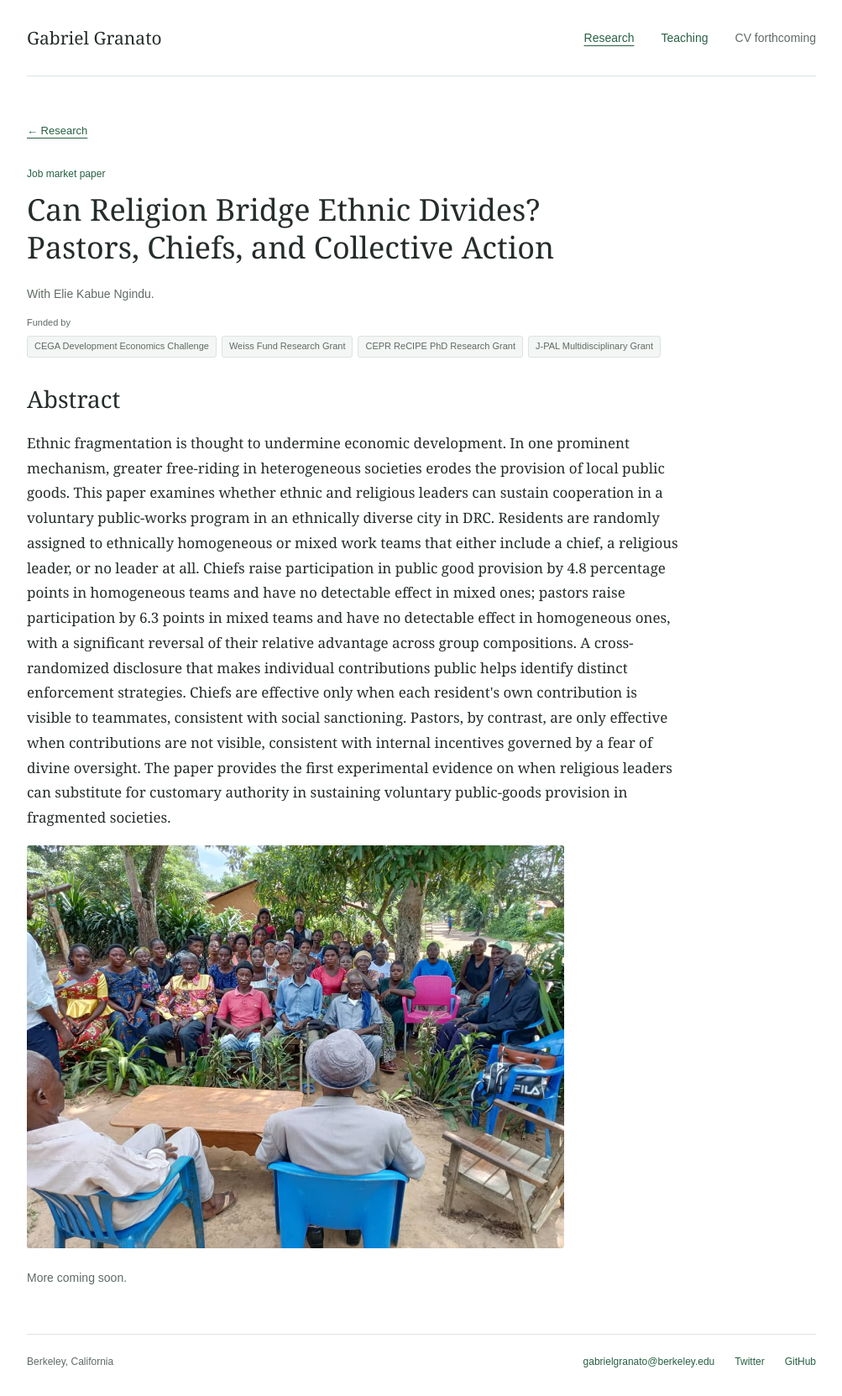
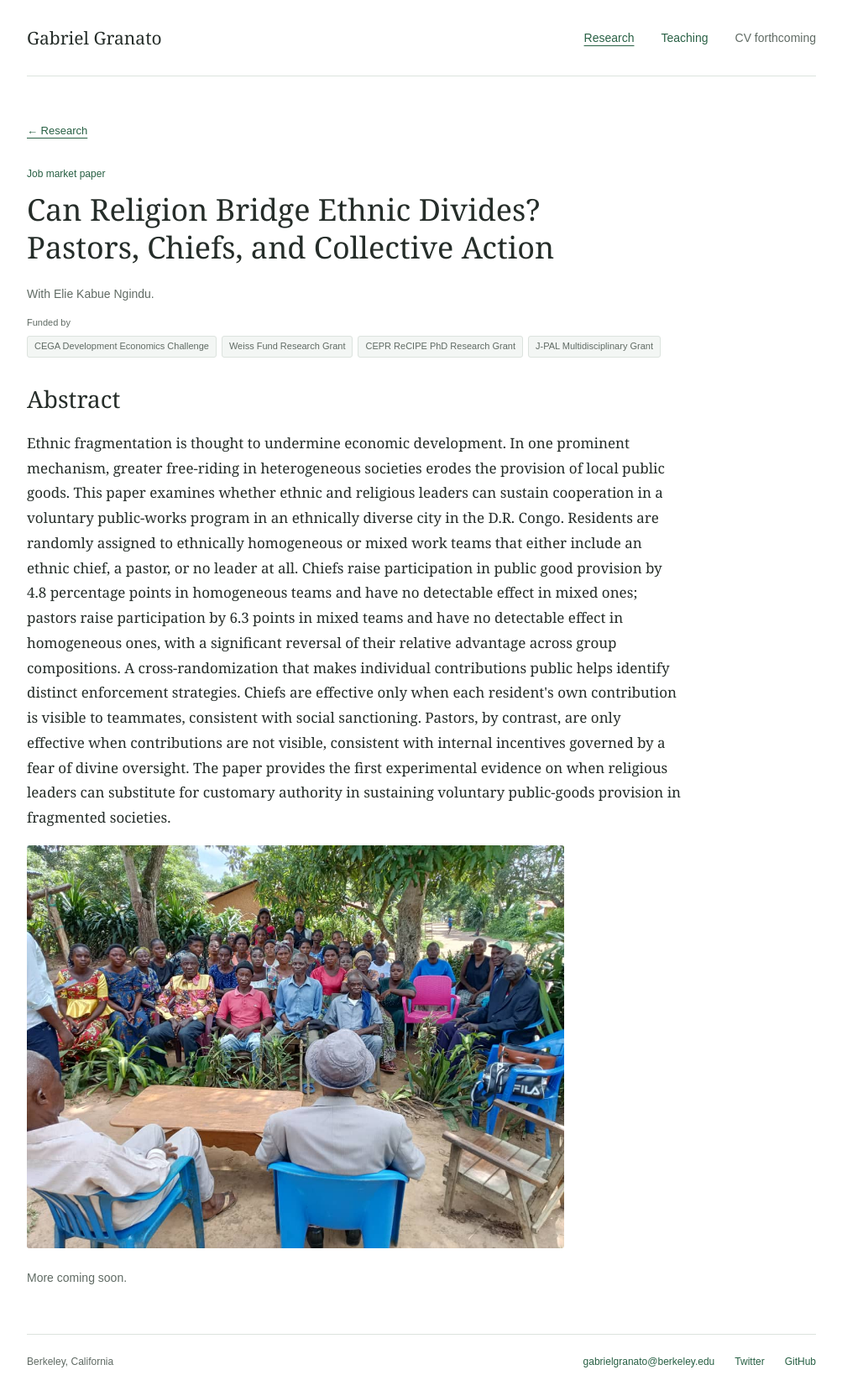
Before and after one commit to gabrielgranato/gabrielgranato.github.io, a Jekyll site: the page built from _research/2024-03-01-religious-leaders-ethnic-divides.md, in a window 1280 px wide. Shown: the whole page at 84% size, without its empty margins (138-1141 px from the left). Built offline with Jekyll 4.4.1, drawn with Linux system fonts in a browser that asks for light colours.

Commit message:
Update JMP abstract

```diff
--- a/_research/2024-03-01-religious-leaders-ethnic-divides.md
+++ b/_research/2024-03-01-religious-leaders-ethnic-divides.md
@@ -19,13 +19,13 @@ abstract: >-
   prominent mechanism, greater free-riding in heterogeneous societies erodes the
   provision of local public goods. This paper examines whether ethnic and religious
   leaders can sustain cooperation in a voluntary public-works program in an
-  ethnically diverse city in DRC. Residents are randomly assigned to ethnically
-  homogeneous or mixed work teams that either include a chief, a religious leader,
-  or no leader at all. Chiefs raise participation in public good provision by 4.8
+  ethnically diverse city in the D.R. Congo. Residents are randomly assigned to
+  ethnically homogeneous or mixed work teams that either include an ethnic chief,
+  a pastor, or no leader at all. Chiefs raise participation in public good provision by 4.8
   percentage points in homogeneous teams and have no detectable effect in mixed
   ones; pastors raise participation by 6.3 points in mixed teams and have no
   detectable effect in homogeneous ones, with a significant reversal of their
-  relative advantage across group compositions. A cross-randomized disclosure that
+  relative advantage across group compositions. A cross-randomization that
   makes individual contributions public helps identify distinct enforcement
   strategies. Chiefs are effective only when each resident's own contribution is
   visible to teammates, consistent with social sanctioning. Pastors, by contrast,
```
